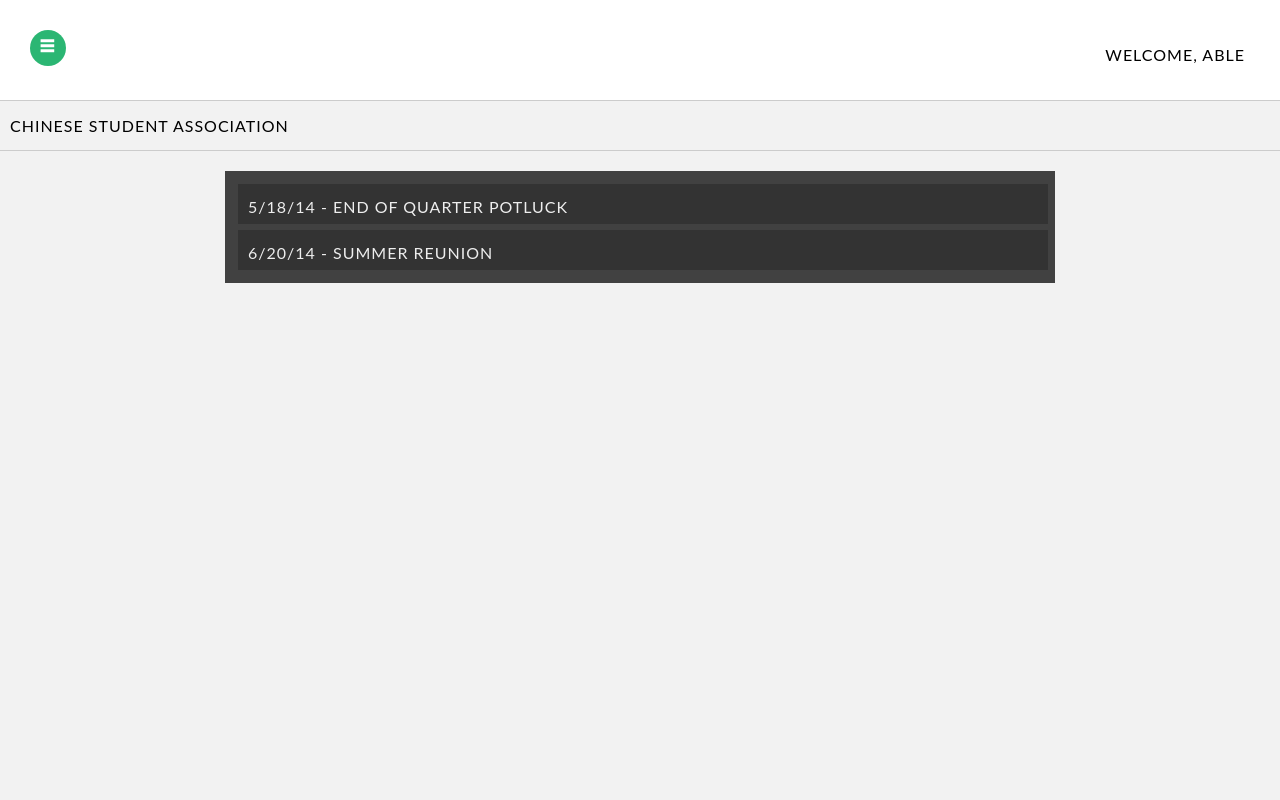
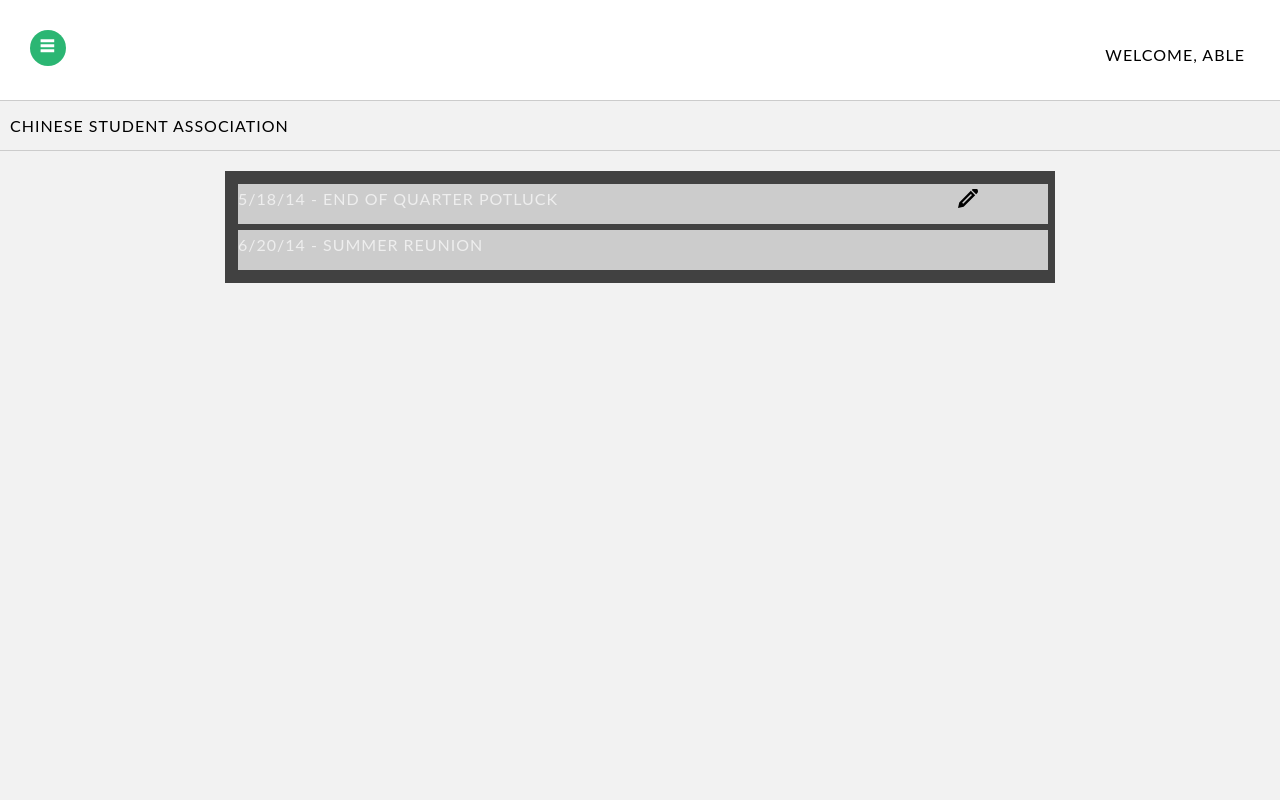
Before and after one commit to ahhblay/srdesign, a PHP site: page /events.html in a window 1280 px wide. Run offline with PHP 8.4, Linux system fonts and the light colour scheme.

Commit message:
some updated struggling with events buttons ...

```diff
--- a/events.css
+++ b/events.css
@@ -172,7 +172,7 @@ body, button, input, select, textarea { font-family: sans-serif; color: #222; }
   margin: 0px auto;
   color:#474747;
   background:#414141;
-  padding:10px;
+  padding: 10px;
 }
 
 /*General Accordion****************************************************************************/
@@ -180,24 +180,47 @@ body, button, input, select, textarea { font-family: sans-serif; color: #222; }
 .accordion section:target { background:#FFF; padding:10px;}
 .accordion section:target:hover { background:#FFF; }
 .accordion section:target h2 {width:100%;}
-.accordion section:target h2 a{ color:#333; padding:0;}
+.accordion section:target h2 a{ color:#333; padding:10px;}
 .accordion section:target p {display:block;}
-.accordion section h2 a{padding:8px 10px;display:block; font-size:16px; font-weight:normal;color:#eee; text-decoration:none; }
+.accordion section h2 a{
+    position:relative; left:0; top: 5px;
+    display:block;
+    font-size:16px;
+    font-weight:normal;
+    color:#eee;
+    text-decoration:none;
+  }
+
 
 /*set style of closed slide*/
-.accordion section{ float:left; overflow:hidden; color:#333; cursor:pointer; background: #333; margin:3px; }
+.accordion section{
+  float:left;
+  overflow:hidden;
+  color:#333;
+  cursor:pointer;
+  background: #333;
+  margin:3px;
+}
+
+#event-1 a {
+  background: url(edit.svg);
+  background-size: 20px 20px;
+  background-position: 720px -1px;
+  background-repeat: no-repeat;
+}
+
 .accordion section:hover {background:#444;}
 .accordion section p { display:none; }
 .accordion section:after{position:relative;font-size:24px;color:#000;font-weight:bold;}
-.accordion section:nth-child(1):after{content:'1';}
+/*.accordion section:nth-child(1):after{content:'1';}
 .accordion section:nth-child(2):after{content:'2';}
 .accordion section:nth-child(3):after{content:'3';}
 .accordion section:nth-child(4):after{content:'4';}
 .accordion section:nth-child(5):after{content:'5';}
-/*End General Accordion****************************************************************************/
+*//*End General Accordion****************************************************************************/
 
 /*Vertical Accordion *************************************************************************/
-.vertical section{ width:100%; height:40px;
+.vertical section{ width:100%; height:40px; background: #ccc;
   -webkit-transition:height 0.2s ease-out;
   -moz-transition:height 0.2s ease-out;
     -o-transition:height 0.2s ease-out;
@@ -205,15 +228,14 @@ body, button, input, select, textarea { font-family: sans-serif; color: #222; }
     transition:height 0.2s ease-out;
 }
 /*Set height of the slide*/
-.vertical :target{ height:250px; width:97%; }
+.vertical :target{ height:250px; width:100%; }
 
-.vertical section h2 { position:relative; left:0; top: 5px; }
+.vertical section h2 { position:relative; left:0; top: 0px; }
 
-/*Set position of the number on the slide*/
+/*Set position of the number on the slide
 .vertical section:after{ top:-60px;left:810px;}
 .vertical section:target:after{ left:-9999px;}
-
-
+*/
 
 /* ----------------- */
 
--- a/events.html
+++ b/events.html
@@ -32,9 +32,11 @@
     		</div>
 
             <div class="accordion vertical">
-              <section id="51814">
-              <h2><a href="#51814"> 5/18/14 - End of Quarter Potluck </a></h2>
+
+          <section id="event-1">
+              <h2><a href="#event-1"> 5/18/14 - End of Quarter Potluck </a></h2>
               <p>Event description goes here.</p>
+
           </section>
           <section id="62014">
               <h2><a href="#62014">6/20/14 - Summer Reunion</a></h2>
--- a/login.css
+++ b/login.css
@@ -76,7 +76,6 @@ html {
     background-image: url(username.svg);
     background-size: 30px 30px;
     background-position: 8px 5px;
-  background-position: 11px 8px;
     background-repeat: no-repeat;
 }
 
```
Also changed, not shown: delete.svg (added), edit.svg (added).
